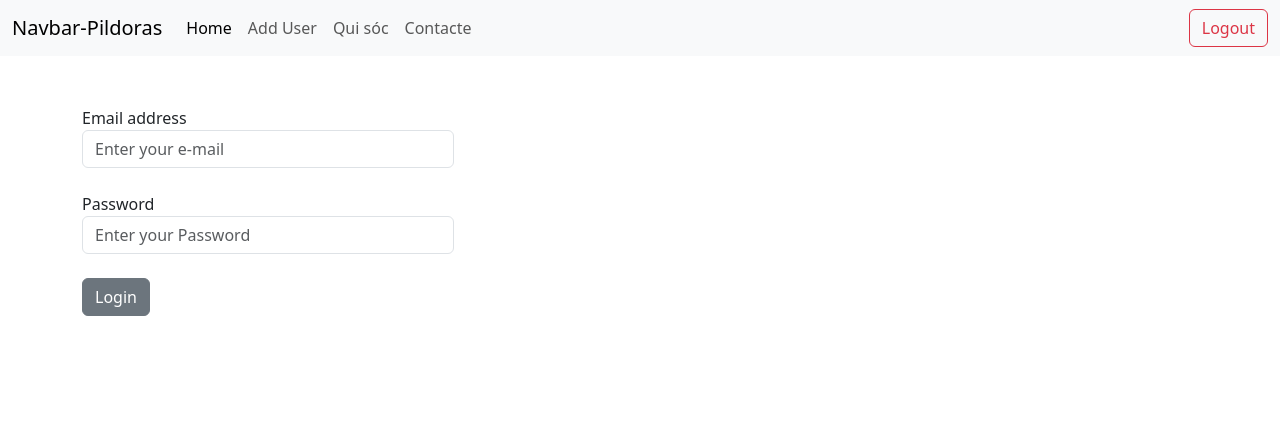
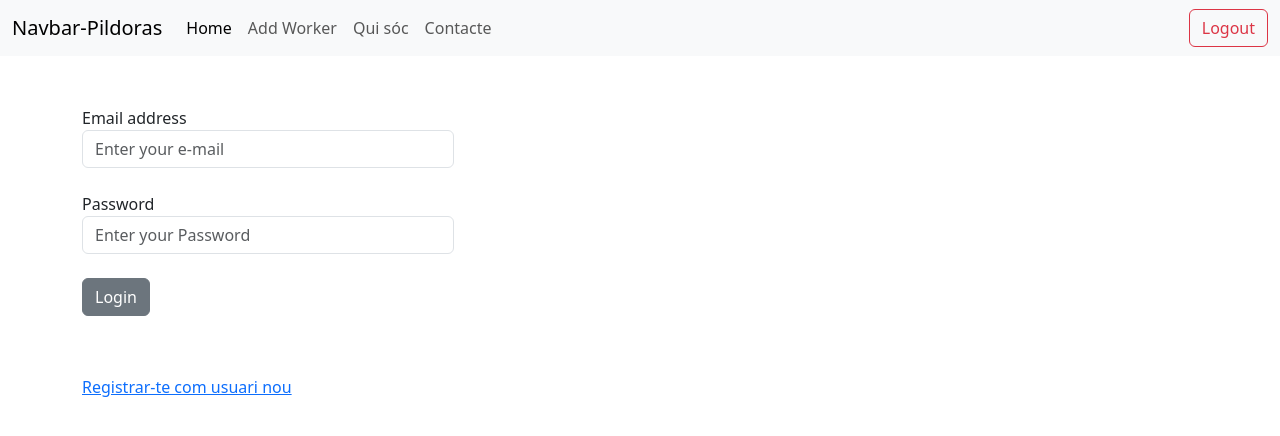
Before and after one commit to jaumevc/angular-pindoles, an Angular app in the folder treballadors-app/: page /login in a window 1280 px wide. Shown: the top 436 px of the page. Built offline with nearby package versions, Linux system fonts and the light colour scheme.

Commit message:
component registar usuari

```diff
--- a/treballadors-app/src/app/app.component.html
+++ b/treballadors-app/src/app/app.component.html
@@ -8,7 +8,7 @@
     <div class="collapse navbar-collapse" id="navbarNavAltMarkup">
       <div class="navbar-nav">
         <a class="nav-link active" aria-current="page" href="">Home</a>
-        <a class="nav-link" href="adduser">Add User</a>
+        <a class="nav-link" href="addworker">Add Worker</a>
         <a class="nav-link" href="quisoc">Qui sóc</a>
         <!-- <a class="nav-link disabled">Contacte</a> -->
         <a class="nav-link" href="contacte">Contacte</a>
--- a/treballadors-app/src/app/login/login.component.html
+++ b/treballadors-app/src/app/login/login.component.html
@@ -25,4 +25,11 @@
     <div *ngIf="loginError" class="alert alert-danger">
         Invalid email or password. Please try again.
     </div>
+    <div style="margin-top: 35px;">
+        <p>
+              <a [routerLink]="['/registrar']">
+                Registrar-te com usuari nou
+              </a>
+        </p>
+    </div>
 </div>
--- /dev/null
+++ b/treballadors-app/src/app/registrar/registrar.component.html
@@ -0,0 +1 @@
+<p>registrar works!</p>
--- /dev/null
+++ b/treballadors-app/src/app/registrar/registrar.component.ts
@@ -0,0 +1,16 @@
+import { Component } from '@angular/core';
+import { Router } from '@angular/router';
+import { DadesTreballadors } from '../serveis/dades.service';
+
+@Component({
+  selector: 'app-registrar',
+  templateUrl: './registrar.component.html',
+  styleUrl: './registrar.component.css'
+})
+export class RegistrarComponent {
+
+  constructor(private serveiDades: DadesTreballadors,
+    private router: Router) { }
+
+  ngOnInit(): void { }
+}
--- a/treballadors-app/src/app/serveis/dades.service.ts
+++ b/treballadors-app/src/app/serveis/dades.service.ts
@@ -25,7 +25,7 @@ export class DadesTreballadors{
 
     //OPERACIONS BBDD LOGINS
     private urlPostValidaLogin:string = "http://localhost:8080/pildoras/angular-rest/login/validalogin";
-    private urlPostAddUserLogin:string = "http://localhost:8080/pildoras/angular-rest/login/adduserlogin";
+    // private urlPostAddUserLogin:string = "http://localhost:8080/pildoras/angular-rest/login/adduserlogin";
 
     constructor(private serveiPopup: ServeiTreballadorsService,private http:HttpClient){}
 
```
Also changed, not shown: treballadors-app/src/app/addworker-component/addworker.component.ts (renamed from treballadors-app/src/app/adduser-component/adduser.component.ts, +4 -4 lines), treballadors-app/src/app/app.module.ts (+8 -5 lines), treballadors-app/src/app/addworker-component/addworker.component.css (added), treballadors-app/src/app/addworker-component/addworker.component.html (renamed from treballadors-app/src/app/adduser-component/adduser.component.html), treballadors-app/src/app/registrar/registrar.component.css (added), 2 other files (tests, documents, lock files or other folders).
